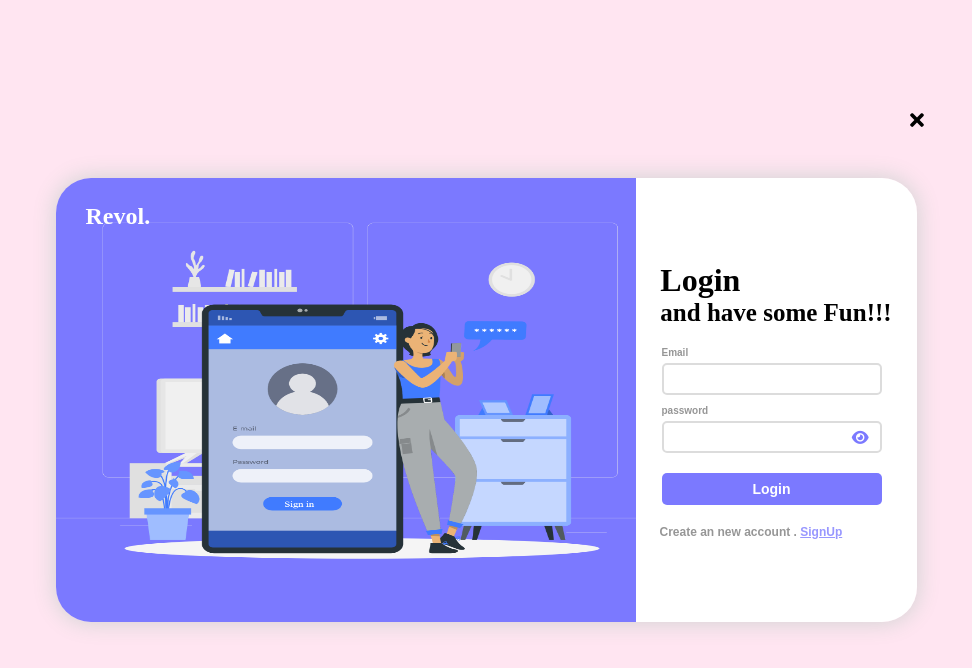
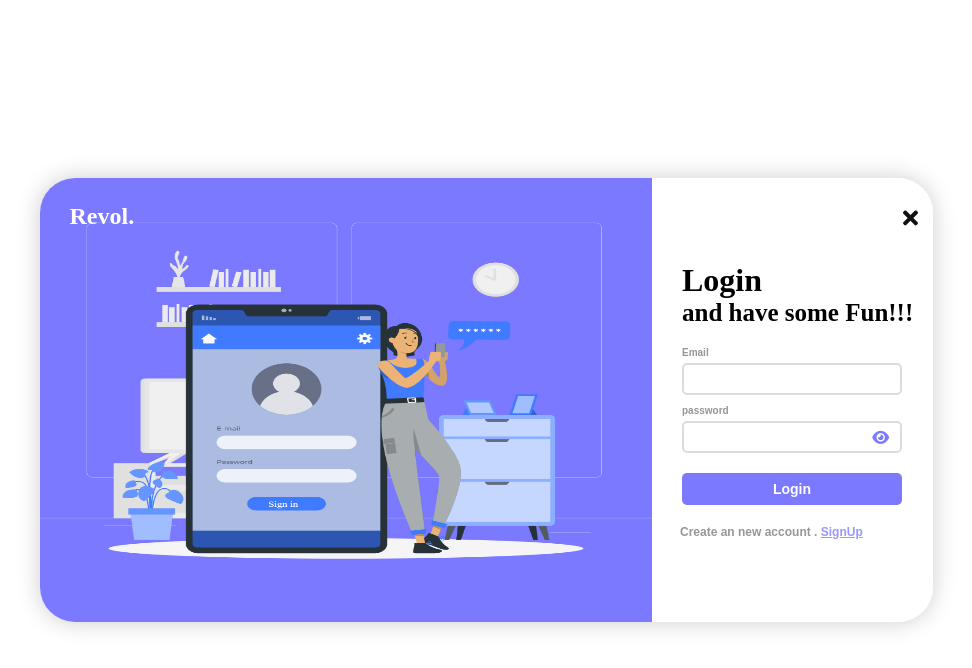
Before and after one commit to GaneshRaajSS/Login, a plain HTML site: page login/Sign.html in a window 1280 px wide. Shown: the whole page, without its empty margins (154-1126 px from the left). Drawn offline with Linux system fonts and the light colour scheme; a web font is replaced by a local one.

Commit message:
no changes made

```diff
--- /dev/null
+++ b/dmode.js
@@ -0,0 +1,5 @@
+// const chk = document.getElementById('chk');
+
+// chk.addEventListener('change', () => {
+// 	document.body.classList.toggle('dark');
+// });
--- a/login/Sign.html
+++ b/login/Sign.html
@@ -8,7 +8,6 @@
         @import url('https://fonts.googleapis.com/css2?family=Poppins:ital,wght@1,200&display=swap');
         </style>
     <title>Document</title>
-
     <link href="https://fonts.googleapis.com/icon?family=Material+Icons"
       rel="stylesheet">
       <script src="https://kit.fontawesome.com/4fafa2ad67.js" crossorigin="anonymous"></script>
@@ -17,9 +16,9 @@
 </head>
 
 <body>
-    <a href="../index.html">
+    <!-- <a href="../index.html">
         <svg aria-hidden="true" focusable="false" data-prefix="fas" data-icon="times" id="times_1" class="svg-inline--fa fa-times fa-w-11" role="img" xmlns="http://www.w3.org/2000/svg" viewBox="0 0 352 512"><path fill="currentColor" d="M242.72 256l100.07-100.07c12.28-12.28 12.28-32.19 0-44.48l-22.24-22.24c-12.28-12.28-32.19-12.28-44.48 0L176 189.28 75.93 89.21c-12.28-12.28-32.19-12.28-44.48 0L9.21 111.45c-12.28 12.28-12.28 32.19 0 44.48L109.28 256 9.21 356.07c-12.28 12.28-12.28 32.19 0 44.48l22.24 22.24c12.28 12.28 32.2 12.28 44.48 0L176 322.72l100.07 100.07c12.28 12.28 32.2 12.28 44.48 0l22.24-22.24c12.28-12.28 12.28-32.19 0-44.48L242.72 256z"></path></svg>
-    </a>
+    </a> -->
     <!-- <img src="cancel.png" class="cancel-icon" id="cancel-icon"> -->
     <div class="container_bg">
             <div class="container">
@@ -30,12 +29,18 @@
                     </div>
                 </div>
                 <div class="right">
-
+                    <div class="times">
+                        <a href="../index.html">
+                            <svg aria-hidden="true" focusable="false" data-prefix="fas" data-icon="times" id="times_1" class="svg-inline--fa fa-times fa-w-11" role="img" xmlns="http://www.w3.org/2000/svg" viewBox="0 0 352 512"><path fill="currentColor" d="M242.72 256l100.07-100.07c12.28-12.28 12.28-32.19 0-44.48l-22.24-22.24c-12.28-12.28-32.19-12.28-44.48 0L176 189.28 75.93 89.21c-12.28-12.28-32.19-12.28-44.48 0L9.21 111.45c-12.28 12.28-12.28 32.19 0 44.48L109.28 256 9.21 356.07c-12.28 12.28-12.28 32.19 0 44.48l22.24 22.24c12.28 12.28 32.2 12.28 44.48 0L176 322.72l100.07 100.07c12.28 12.28 32.2 12.28 44.48 0l22.24-22.24c12.28-12.28 12.28-32.19 0-44.48L242.72 256z"></path></svg>
+                        </a>
+                    </div>
+                    <div class="tright">
                         <div class="title">
                             <h1>Login</h1>
                             <h1 class="strong">and have some Fun!!!</h1>
                         </div>
                         <div class="right_labels">
+
                             <form class="login">
                                 <div class="gap">
                                     <div class="group">
@@ -63,6 +68,8 @@
                     </div>
                 </div>
             </div>
+        </div>
+    </div>
     <script src="../src/page.js"></script>
 </body>
 </html>
--- a/src/Login.css
+++ b/src/Login.css
@@ -1,6 +1,6 @@
 
 @import url('https://fonts.googleapis.com/css2?family=Poppins:ital,wght@1,200&display=swap');
-
+@import url("https://fonts.googleapis.com/css?family=Muli&display=swap");
 *{
     margin: 0;
     padding: 0;
@@ -19,31 +19,94 @@ img.image{
     border-radius: 35px;
     overflow: hidden;
     height: 444px;
-    /* box-shadow: 0 0 7px 2px rgb(124 115 115); */
     box-shadow: 0 0 21px 2px #d5d5d5;
+
 }
+
+/* body{
+    background-color: #ffe5f1;
+}
+
+body.dark{
+	background: #292c35;
+    color: #fff;
+}
+
+.dark_m{
+    display: flex;
+    float: right;
+    align-self: flex-start;
+    margin-top: 20px;
+}
+
+.checkbox {
+	opacity: 0;
+}
+
+.label {
+	background-color: #111;
+	border-radius: 50px;
+	cursor: pointer;
+	display: flex;
+	align-items: center;
+	justify-content: space-between;
+	padding: 5px;
+	position: relative;
+	height: 26px;
+	width: 50px;
+	transform: scale(1.0);
+}
+.ball {
+	background-color: #fff;
+	border-radius: 50%;
+	position: absolute;
+    top: 2px;
+    left: 2px;
+	height: 22px;
+	width: 22px;
+	transition: transform 0.2s linear;
+}
+
+.checkbox:checked +.label .ball {
+	transform: translateX(24px);
+}
+
+.fa-moon {
+	color: #f1c40f;
+}
+
+.fa-sun {
+	color: #f39c12;
+}
+#darkm{
+    width:30px;
+    cursor: pointer;
+    vertical-align: text-bottom;
+} */
 
 .container_bg{
     display: flex;
     height: 100vh;
     width: 100vw;
-    background-color: #ffe5f1;
     align-items: center;
     justify-content: center;
 }
+
 /*Index.html--------------------------------------------------------*/
 
 .left-panel_1{
     display: flex;
-    width: 580px;
+    width: 612px
 }
 
 .container1{
     height: 443px;
     width: 280px;
+
 }
 
 .right_panel_1{
+    /* background-color: white;  */
     display: flex;
     flex-direction: column;
     width: 281px;
@@ -51,12 +114,14 @@ img.image{
     padding: 15px;
     justify-content: center;
     align-items: center;
-    background-color: white;
+
 }
+
 
 .group1{
     height: 100px;
     width: 160px;
+    color: rgb(0, 0, 0);
 }
 
 .button_btn{
@@ -91,12 +156,12 @@ img.image{
     transform: scale(1.1);
 }
 
-#times:hover,
+/* #times:hover,
 #times:focus,
 .svg-inline--fa_fa-times_fa-w-11:hover,
 .svg-inline--fa_fa-times_fa-w-11:focus{
     transform: scale(1.1);
-}
+} */
 
 #times_1:hover,
 #times_1:focus,
@@ -131,8 +196,14 @@ img.image{
 
 .left{
     display: flex;
-    width: 580px;
+    width: 612px
 
+}
+
+.title {
+    display: flex;
+    flex-direction: column;
+    margin-left: 20px;
 }
 
 .right{
@@ -157,8 +228,6 @@ strong{
 .SignUp_btn{
     display: flex;
     flex-direction: row;
-    /* font-size: 12px;
-    padding: 10px; */
     font-weight: bold;
     font-size: 12px;
     color: rgb(150, 150, 150);
@@ -180,14 +249,14 @@ strong{
     flex-direction: column;
 }
 
-svg#times_1{
-    width: 2142px;
+/* svg#times_1{
     height: 20px;
     margin-top: 110px;
-    position: fixed;
+    margin-left: 1060px;
+    position: absolute;
     cursor: pointer;
     color: black;
-}
+} */
 
 .image2{
     background-color: #7b79ff;
@@ -231,7 +300,7 @@ h1.strong{
 
 .left-panel{
     display: flex;
-    width: 580px;
+    width: 612px;
 }
 
 .SignUp{
@@ -325,16 +394,35 @@ label{
     color: #9897ff;
 }
 
-svg#times{
-    width: 2142px;
+/* svg#times{
     height: 20px;
     margin-top: 110px;
-    position: fixed;
+    margin-left: 1060px;
+    position: absolute;
     cursor: pointer;
     color: black;
-}
+} */
 
 .title_Up{
     align-self: start;
     padding: 0px 0px 0px 10px;
 }
+
+/*
+.dark_m .container1{
+    background: #292c35;
+} */
+
+.times {
+    display: grid;
+    /* place-self: flex-end; */
+    /* height: fit-content; */
+    width: 15px;
+    align-self: end;
+    margin-bottom: 360px;
+    position: absolute;
+}
+
+svg#times_1{
+    color: #111;
+}
```
Also changed, not shown: index.html (+12 -1 lines), login/SignU.html (+8 -2 lines), Images/moon.png (added), Images/sun.png (added), src/page.js (line endings or trailing spaces). Lines whose indentation alone changed are shown as unchanged.
